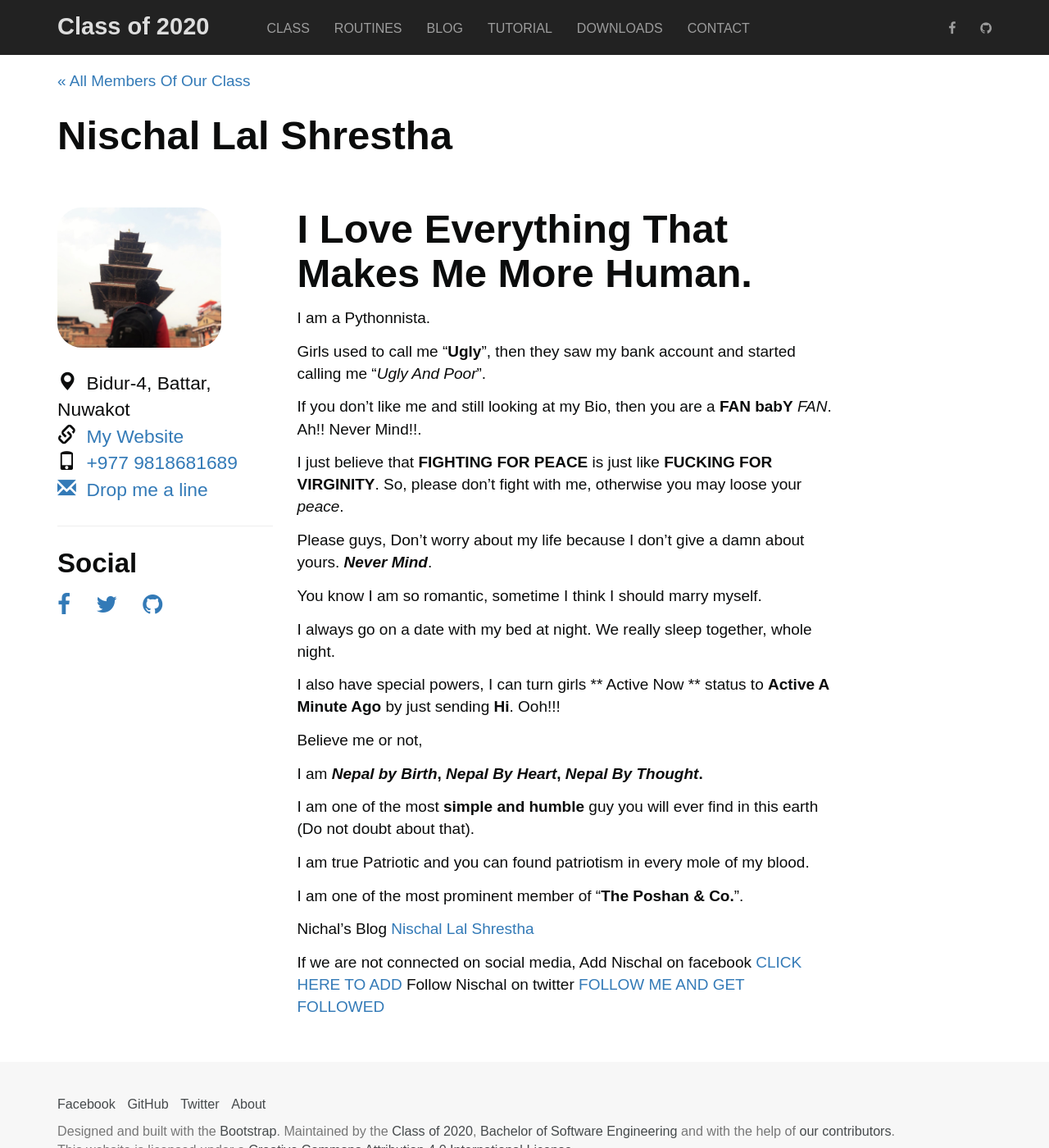
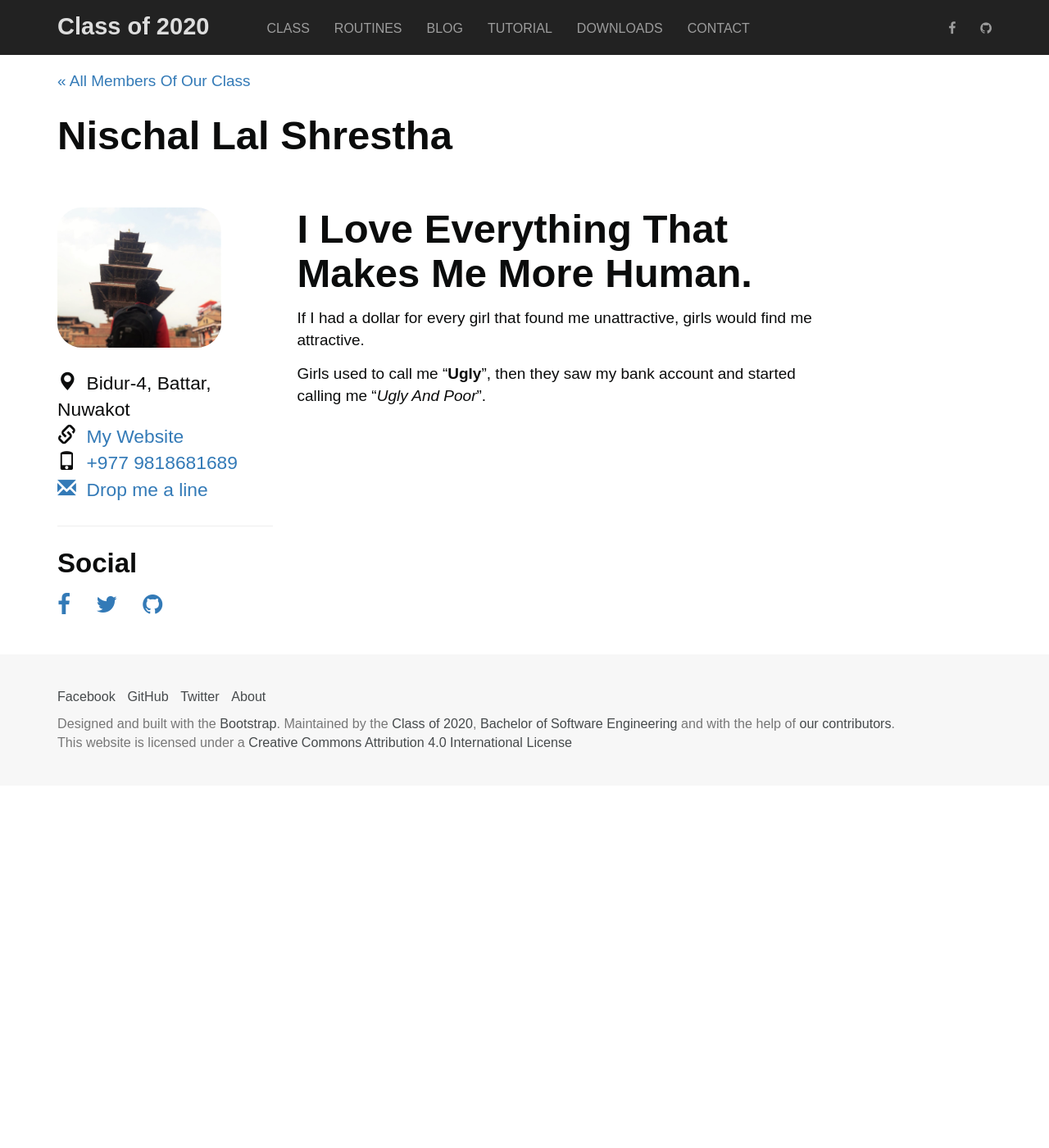
Before and after one commit to Classof2020/classof2020.github.io, a Jekyll site: the page built from _class/nischal_shrestha.md, in a window 1280 px wide and 1400 px high. Shown: the whole window at 82% size. Built offline with Jekyll 4.4.1, drawn with Linux system fonts in a browser that asks for light colours; nearby versions of some CDN libraries; some web fonts are replaced.

Commit message:
Update nischal_shrestha.md

```diff
--- a/_class/nischal_shrestha.md
+++ b/_class/nischal_shrestha.md
@@ -6,8 +6,8 @@ place: Bidur-4, Battar, Nuwakot
 email: hi@nischal.info.np
 phonenumber: 9818681689
 website: https://nischal.info.np
-facebook: https://www.facebook.com/theonlyNischal
-twitter: https://www.twitter.com/theonlyNischal
+facebook: https://www.facebook.com/dakkulanthu
+twitter: https://www.twitter.com/dakkulanthu
 linkedin:
 instagram:
 github: https://github.com/theonlyNischal
@@ -18,38 +18,6 @@ layout: profile
 # I Love Everything That Makes Me More Human.
 
 
-I am a Pythonnista.
+ If I had a dollar for every girl that found me unattractive, girls would find me attractive.
 
 Girls used to call me "**Ugly**", then they saw my bank account and started calling me "*Ugly And Poor*".
-
-If you don't like me and still looking at my Bio, then you are a **FAN** __babY__ *FAN*.    Ah!! Never Mind!!.
-
-I just believe that **FIGHTING FOR PEACE** is just like **FUCKING FOR VIRGINITY**. So, please don't fight with me, otherwise you may loose your *peace*.
-
-Please guys, Don't worry about my life because I don't give a damn about yours. *__Never Mind__*.
-
-You know I am so romantic, sometime I think I should marry myself.
-
-
-I always go on a date with my bed at night. We really sleep together, whole night.
-
-I also have special powers, I can turn girls ** Active Now ** status to **Active A Minute Ago** by just sending **Hi**. Ooh!!!
-
-
-Believe me or not,
-
-I am  __*Nepal by Birth*, *Nepal By Heart*, *Nepal By Thought*.__
-
-I am one of the most **simple and humble** guy you will ever find in this earth (Do not doubt about that).
-
-I am true Patriotic and you can found patriotism in every mole of my blood.
-
-I am one of the most prominent member of "**The Poshan & Co.**".
-
-
-Nichal's Blog [Nischal Lal Shrestha](https://www.nischal.info.np)
-
-
-If we are not connected on social media,
-							Add Nischal on facebook [CLICK HERE TO ADD](https://www.facebook.com/theonlyNischal)
-							Follow Nischal on twitter [FOLLOW ME AND GET FOLLOWED](https://www.twitter.com/theonlyNischal)
```
